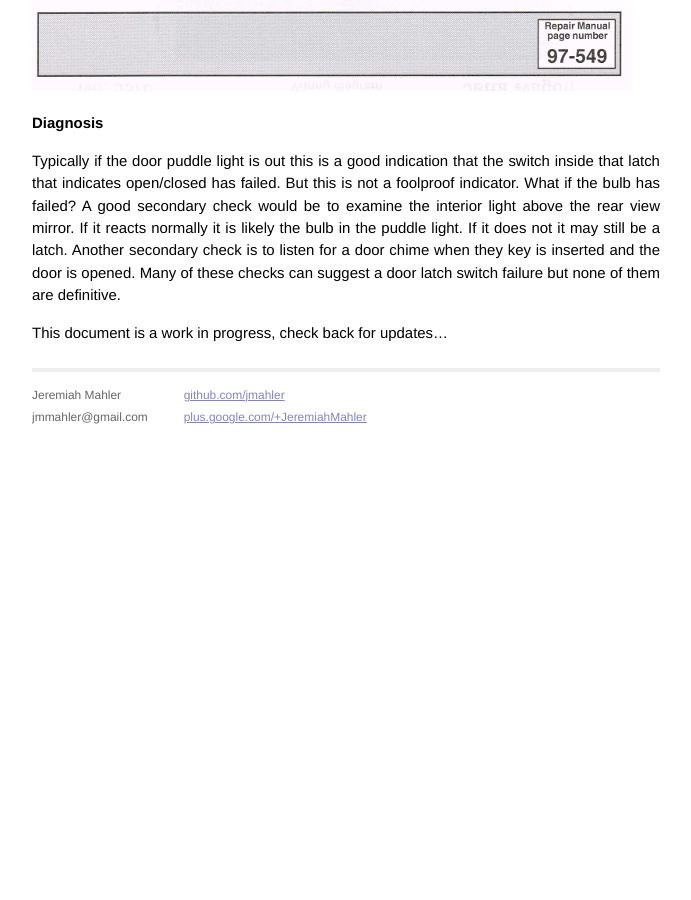
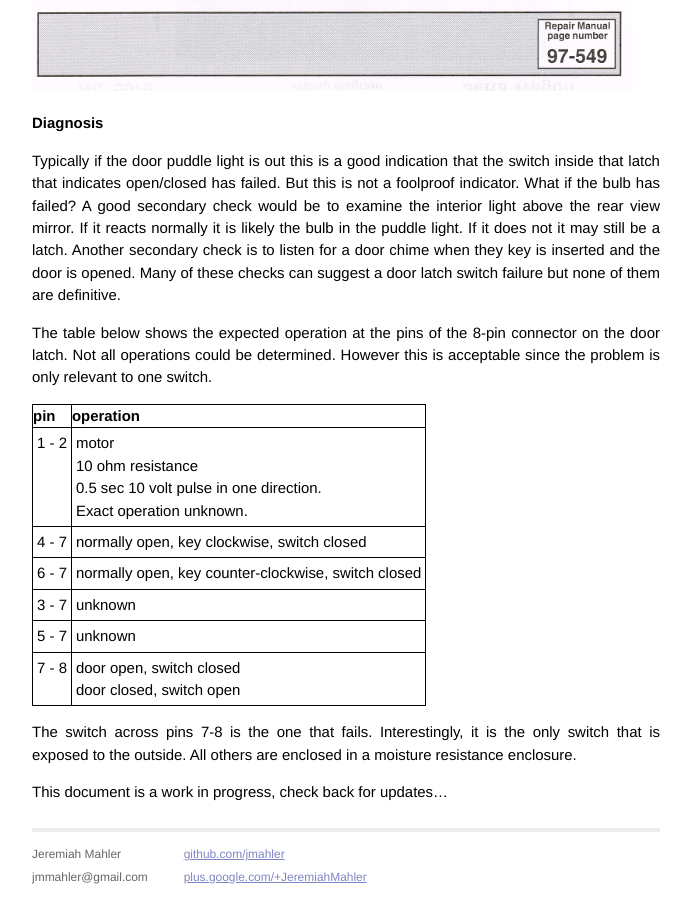
Before and after one commit to jmahler/jmahler.github.io, a Jekyll site: the page built from _posts/2014-01-31-vw_door_latch.md, in a window 1280 px wide and 900 px high, scrolled down 1298 px. Shown: the whole window, without its empty margins (294-985 px from the left). Built offline with Jekyll 4.4.1, drawn with Linux system fonts in a browser that asks for light colours; Markdown is read by kramdown in place of the engine named in the settings; before the commit the page ends 1739 px from its top, so only the background shows below that.

Commit message:
added table describing door latch operation

```diff
--- a/_posts/2014-01-31-vw_door_latch.md
+++ b/_posts/2014-01-31-vw_door_latch.md
@@ -56,4 +56,26 @@ inserted and the door is opened.
 Many of these checks can suggest a door latch switch failure but none
 of them are definitive.
 
+The table below shows the expected operation at the pins of the 8-pin
+connector on the door latch.  Not all operations could be determined.
+However this is acceptable since the problem is only relevant to one switch.
+
+<table>
+<tr><th>pin</th><th>operation</th></tr>
+<tr><td valign="top">1 - 2</td><td>motor<br>
+						10 ohm resistance<br>
+						0.5 sec 10 volt pulse in one direction.<br>
+						Exact operation unknown.</td></tr>
+<tr><td>4 - 7</td><td>normally open, key clockwise, switch closed</td></tr>
+<tr><td>6 - 7</td><td>normally open, key counter-clockwise, switch closed</td></tr>
+<tr><td>3 - 7</td><td>unknown</td></tr>
+<tr><td>5 - 7</td><td>unknown</td></tr>
+<tr><td valign="top">7 - 8</td><td>door open, switch closed<br>
+						door closed, switch open</td></tr>
+</table>
+
+The switch across pins 7-8 is the one that fails.
+Interestingly, it is the only switch that is exposed to the outside.
+All others are enclosed in a moisture resistance enclosure.
+
 This document is a work in progress, check back for updates...
```
